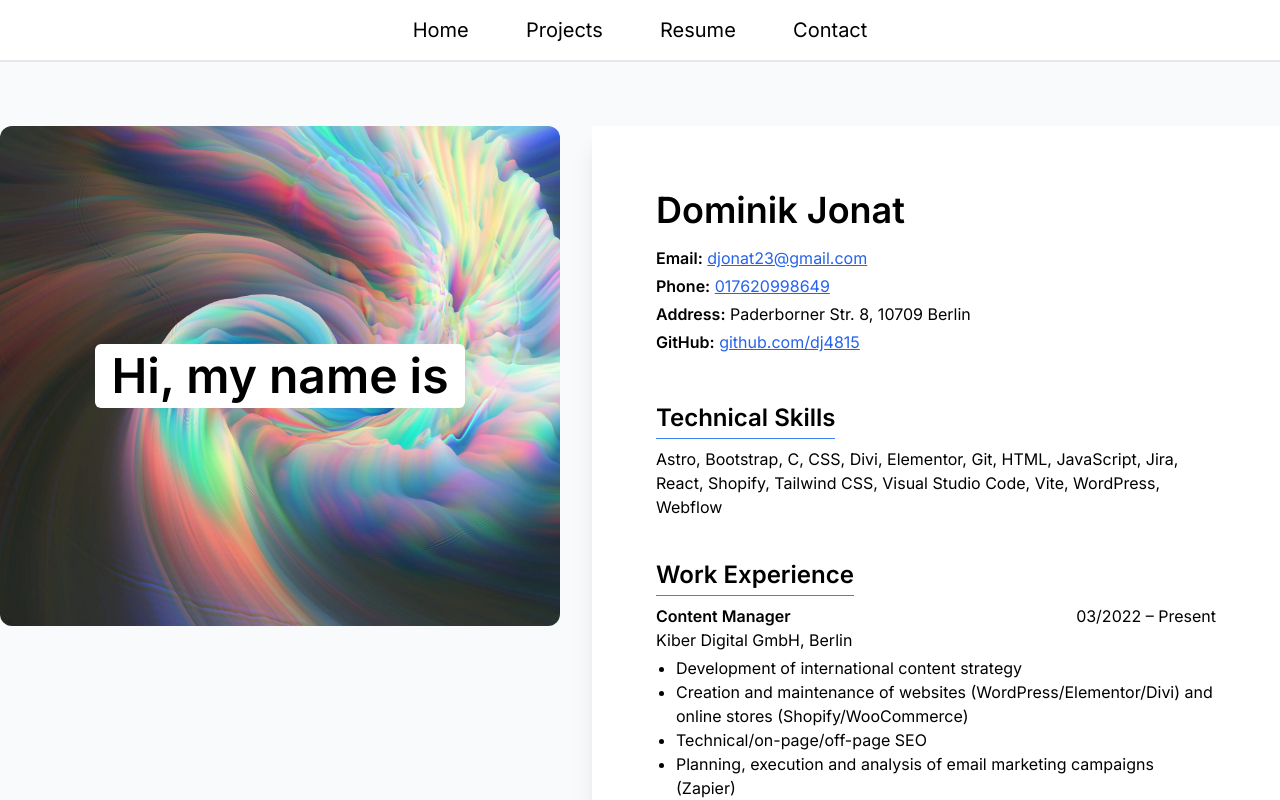
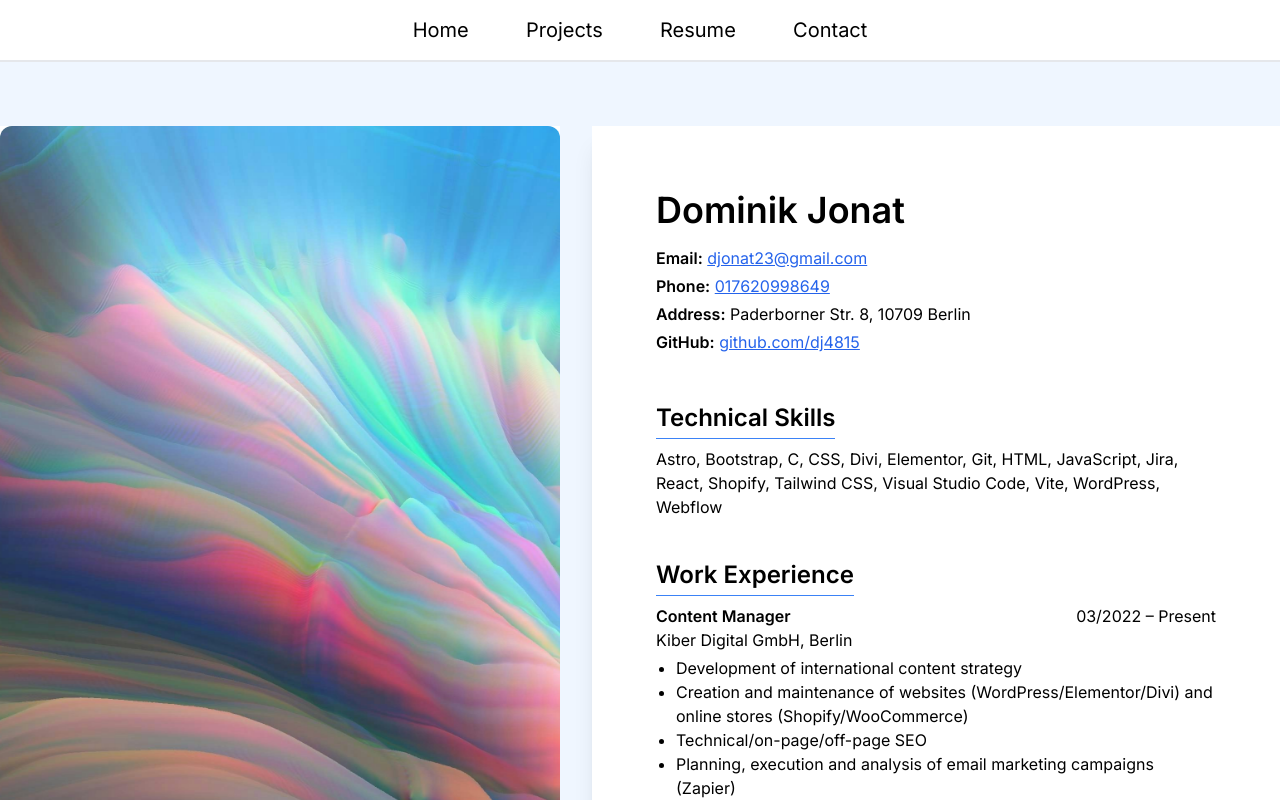
Before and after one commit to dj4815/hello, a React (Vite) app: page /hello/resume in a window 1280 px wide. Shown: the top 800 px of the page. Built offline with nearby package versions, Linux system fonts and the light colour scheme.

Commit message:
more design

```diff
--- a/src/components/Image.jsx
+++ b/src/components/Image.jsx
@@ -2,10 +2,10 @@ import Heading1 from "./Heading1";
 
 export default function Image({ image, heading1Style, heading1 }) {
   return (
-    <div className="relative w-full h-[500px] overflow-hidden mb-4">
+    <div className="relative w-full h-full object-cover overflow-hidden mb-4">
       <img
         src={image}
-        className="w-full h-full object-cover object-center lg:w-[200%] lg:object-left lg:rounded-xl"
+        className="w-full h-full object-cover object-center lg:rounded-xl"
         alt="background"
       />
       <Heading1 text={heading1} style={heading1Style} />
--- a/src/components/Resume.jsx
+++ b/src/components/Resume.jsx
@@ -9,6 +9,7 @@ export default function Resume() {
         heading1="Hi, my name is"
         heading1Style="primaryBg"
         noTopPadding={true}
+        roundedCornerClass="rounded-b-[150px]"
         content={
           <>
             <h2 className="text-4xl font-bold mb-4">Dominik Jonat</h2>
--- a/src/components/Section.jsx
+++ b/src/components/Section.jsx
@@ -15,22 +15,23 @@ export default function Section({
 }) {
   return (
     <div
-      className={`bg-slate-50 py-16 ${
-        noTopPadding ? "pt-0 xl:pt-16" : "pt-16"
-      }`}
+      className={`bg-blue-50 py-16 ${noTopPadding ? "pt-0 xl:pt-16" : "pt-16"}`}
     >
       <div
         className={`max-w-screen-xl mx-auto flex flex-col xl:flex-row ${
           reverse ? "xl:flex-row-reverse" : ""
         } lg:gap-4`}
       >
-        <div className="flex-1 flex justify-center lg:justify-end">
-          <Image
-            image={image}
-            heading1={heading1}
-            heading1Style={heading1Style}
-          />
+        <div className="bg-white flex-1 flex justify-center lg:justify-end">
+          <div className="w-full h-full">
+            <Image
+              image={image}
+              heading1={heading1}
+              heading1Style={heading1Style}
+            />
+          </div>
         </div>
+
         <div
           className={`flex-1 bg-white mt-0 lg:ml-4 pt-16 pb-32 pl-4 pr-4 lg:px-16 lg:py-16 flex flex-col items-start justify-center text-left shadow-xl ${roundedCornerClass}`}
         >
```
